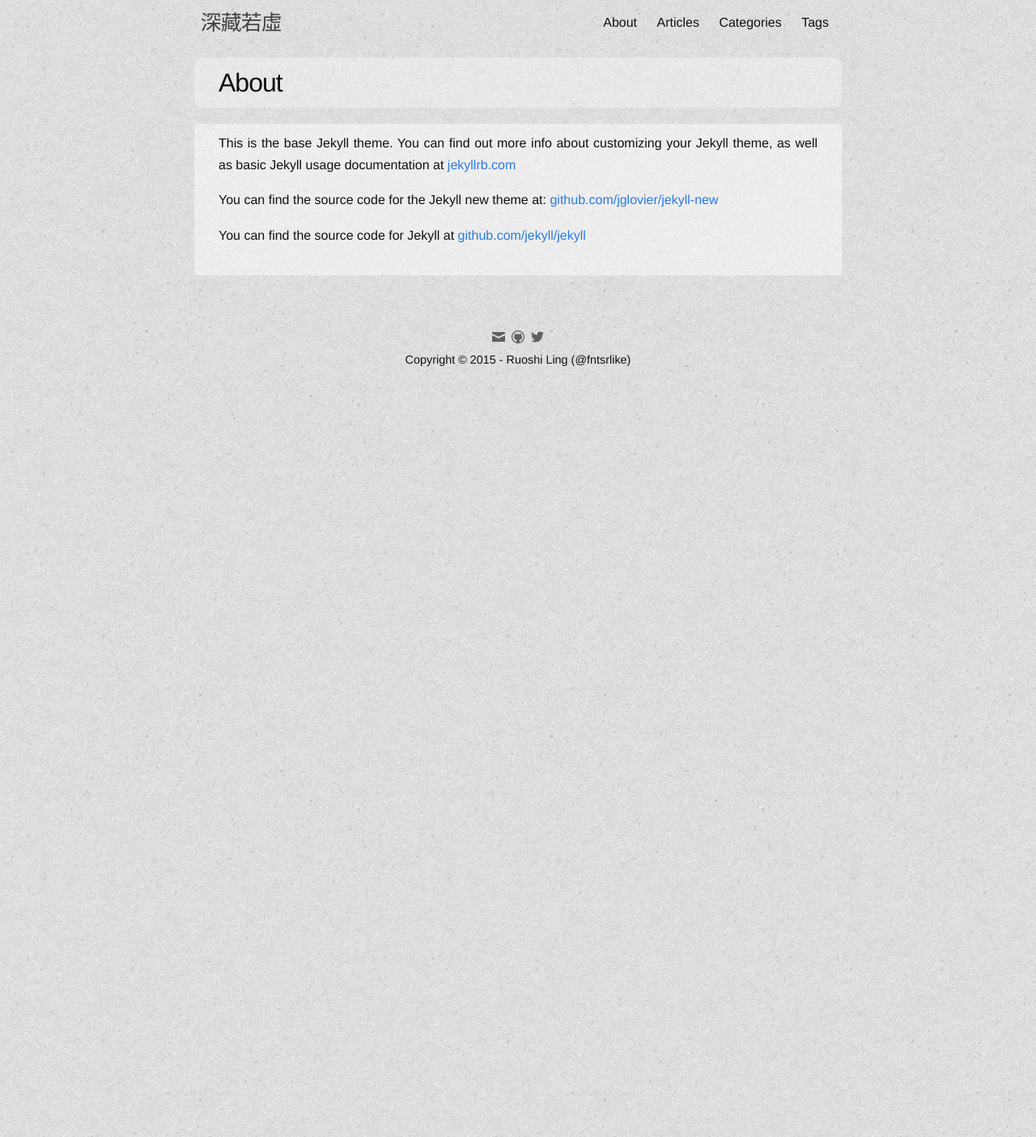
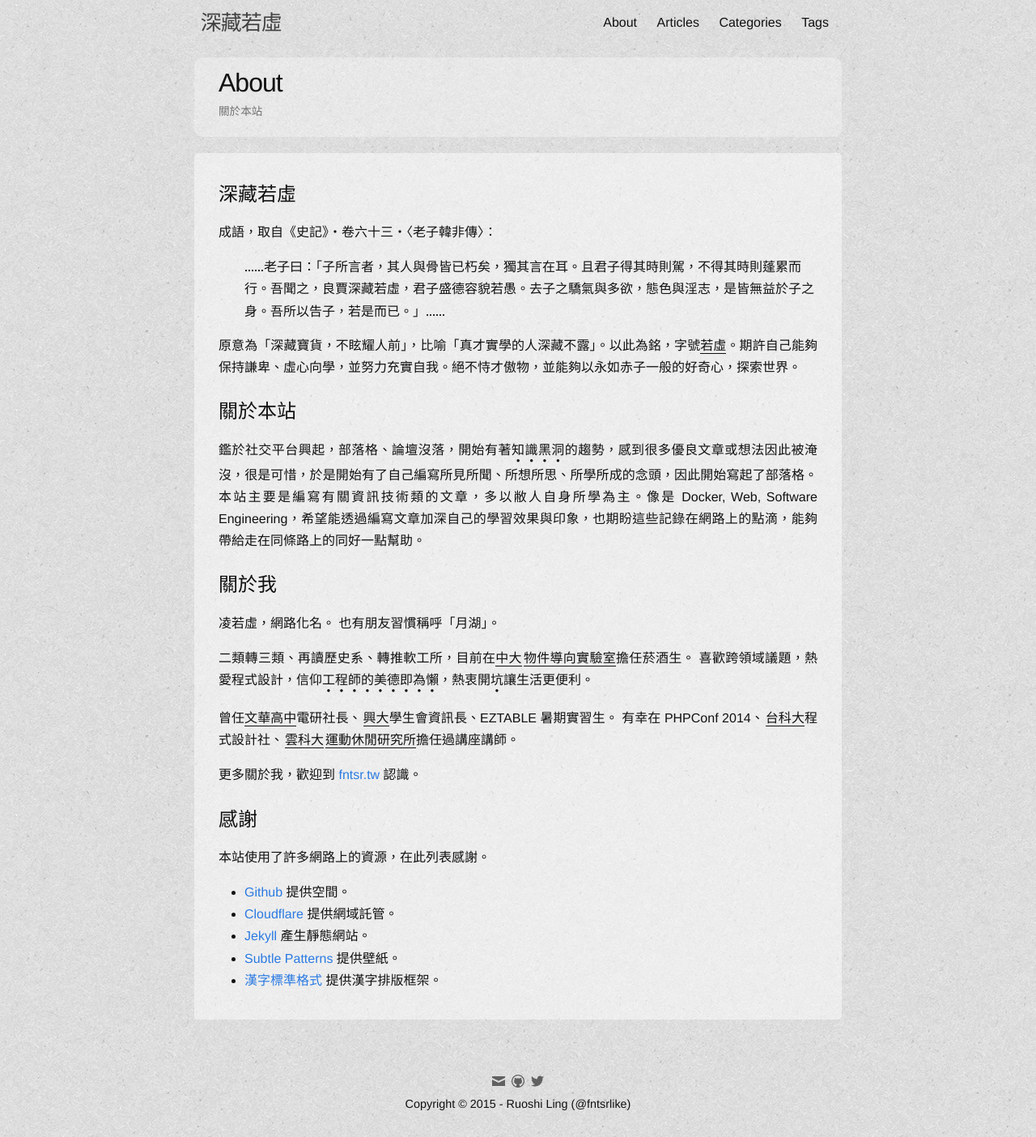
Before and after one commit to fntsrlike/blog-2015, a Jekyll site: the page built from about.md, in a window 1280 px wide. Shown: the whole page at 81% size. Built offline with Jekyll 4.4.1, drawn with Linux system fonts in a browser that asks for light colours.

Commit message:
Update about page

```diff
--- a/about.md
+++ b/about.md
@@ -1,11 +1,45 @@
 ---
 layout: page
 title: About
+description: 關於本站
 permalink: /about/
 ---
 
-This is the base Jekyll theme. You can find out more info about customizing your Jekyll theme, as well as basic Jekyll usage documentation at [jekyllrb.com](http://jekyllrb.com/)
+### 深藏若虛
 
-You can find the source code for the Jekyll new theme at: [github.com/jglovier/jekyll-new](https://github.com/jglovier/jekyll-new)
+成語，取自<cite>《史記》・卷六十三・〈老子韓非傳〉</cite>：
 
-You can find the source code for Jekyll at [github.com/jekyll/jekyll](https://github.com/jekyll/jekyll)
+<blockquote>
+......老子曰：「子所言者，其人與骨皆已朽矣，獨其言在耳。且君子得其時則駕，不得其時則蓬累而行。吾聞之，良賈深藏若虛，君子盛德容貌若愚。去子之驕氣與多欲，態色與淫志，是皆無益於子之身。吾所以告子，若是而已。」......
+</blockquote>
+
+原意為「深藏寶貨，不眩耀人前」，比喻「真才實學的人深藏不露」。以此為銘，字號<u>若虛</u>。期許自己能夠保持謙卑、虛心向學，並努力充實自我。絕不恃才傲物，並能夠以永如赤子一般的好奇心，探索世界。
+
+### 關於本站
+
+鑑於社交平台興起，部落格、論壇沒落，開始有著<em>知識黑洞</em>的趨勢，感到很多優良文章或想法因此被淹沒，很是可惜，於是開始有了自己編寫所見所聞、所想所思、所學所成的念頭，因此開始寫起了部落格。本站主要是編寫有關資訊技術類的文章，多以敝人自身所學為主。像是 Docker, Web, Software Engineering，希望能透過編寫文章加深自己的學習效果與印象，也期盼這些記錄在網路上的點滴，能夠帶給走在同條路上的同好一點幫助。
+
+
+### 關於我
+
+凌若虛，網路化名。
+也有朋友習慣稱呼「月湖」。
+
+二類轉三類、再讀歷史系、轉推軟工所，目前在<u>中大</u><u>物件導向實驗室</u>擔任菸酒生。
+喜歡跨領域議題，熱愛程式設計，信仰<em>工程師的美德即為懶</em>，熱衷開<em>坑</em>讓生活更便利。
+
+曾任<u>文華高中</u>電研社長、<u>興大</u>學生會資訊長、EZTABLE 暑期實習生。
+有幸在 PHPConf 2014、<u>台科大</u>程式設計社、<u>雲科大</u><u>運動休閒研究所</u>擔任過講座講師。
+
+更多關於我，歡迎到 [fntsr.tw](http://fntsr.tw/) 認識。
+
+
+### 感謝
+
+本站使用了許多網路上的資源，在此列表感謝。
+
+- [Github](https://github.com/) 提供空間。
+- [Cloudflare](https://www.cloudflare.com/) 提供網域託管。
+- [Jekyll](http://jekyllrb.com/) 產生靜態網站。
+- [Subtle Patterns](http://subtlepatterns.com/) 提供壁紙。
+- [漢字標準格式](http://css.hanzi.co/) 提供漢字排版框架。
```
